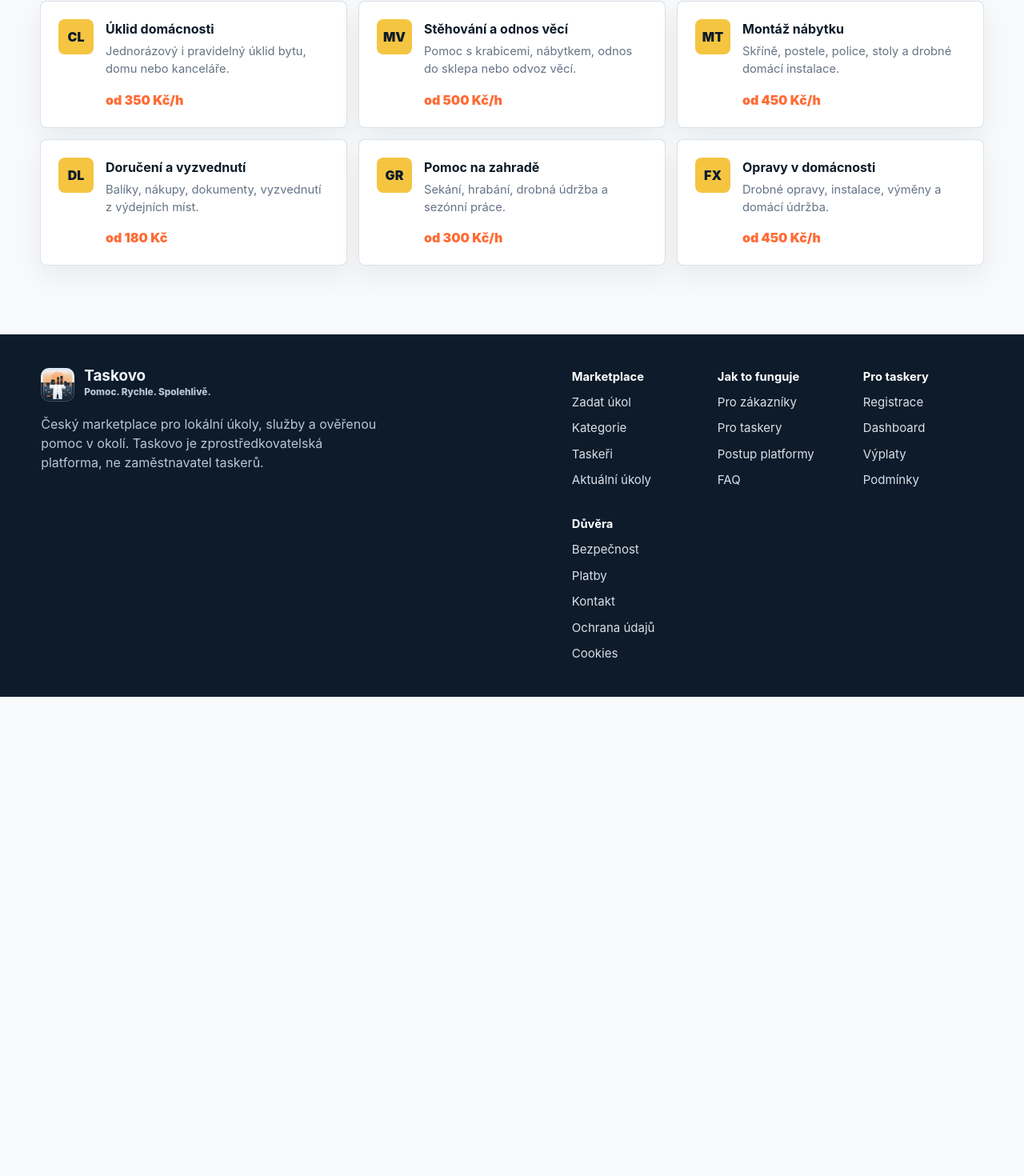
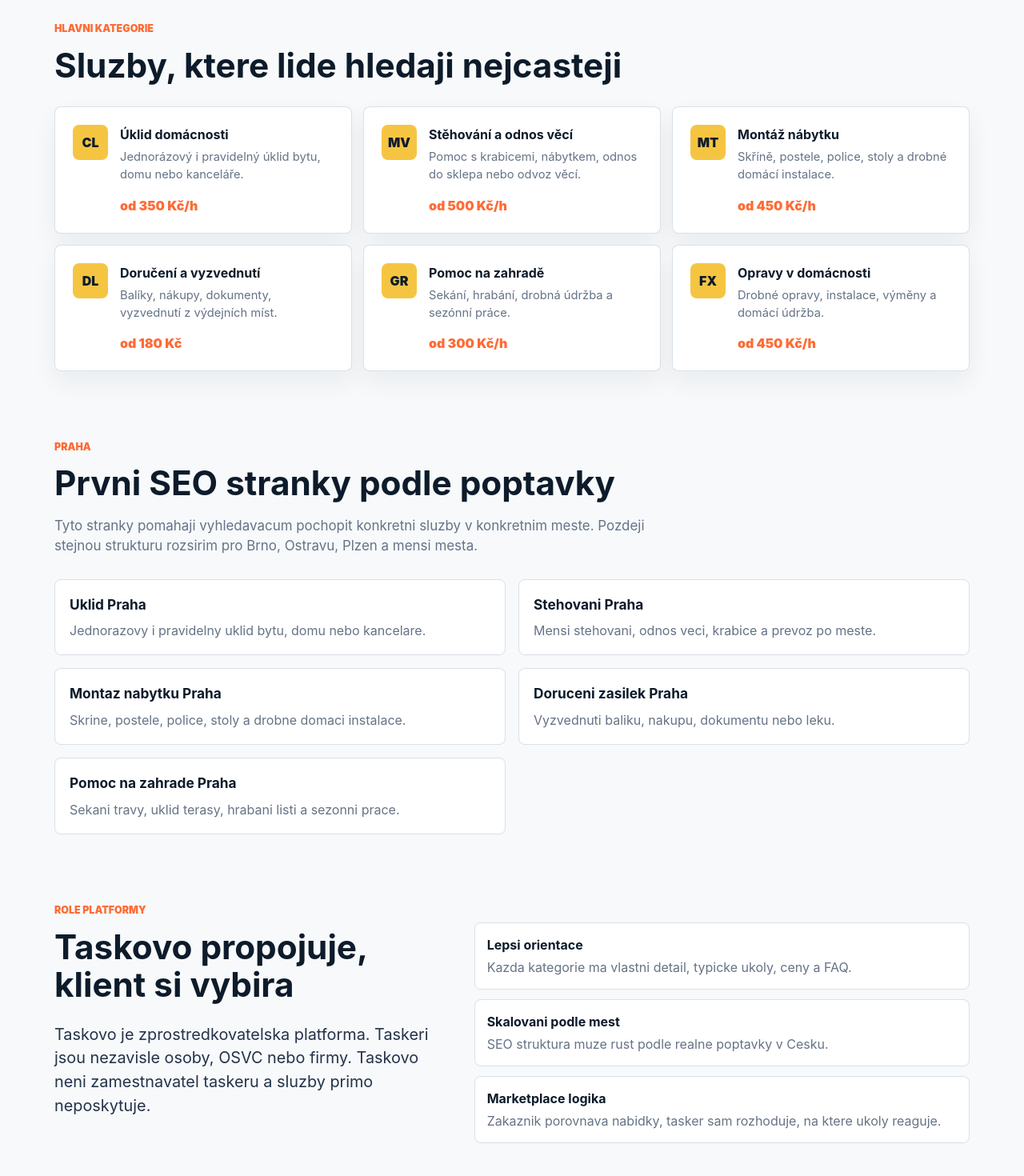
Before and after one commit to kaziodimm/taskovo-app, a Next.js app: page /kategorie in a window 1280 px wide. Shown: the part 372-1842 px from the top of the page at 80% size. Before the commit the page ends 1243 px from the top, so only its background shows below. Built offline with nearby package versions, Linux system fonts and the light colour scheme; no server answers.

Commit message:
Improve categories index with SEO landing links

```diff
--- a/app/kategorie/page.tsx
+++ b/app/kategorie/page.tsx
@@ -1,7 +1,30 @@
+import type { Metadata } from "next";
 import { CategoryCard } from "@/components/CategoryCard";
 import { Footer } from "@/components/Footer";
 import { Header } from "@/components/Header";
 import { marketplaceCategories } from "@/lib/marketplace-data";
+
+export const metadata: Metadata = {
+  title: "Kategorie sluzeb | Taskovo",
+  description:
+    "Prehled kategorii na Taskovo: uklid, stehovani, montaz nabytku, doruceni, zahrada, opravy a lokalni pomoc v Cesku.",
+  alternates: { canonical: "/kategorie" },
+  openGraph: {
+    title: "Kategorie sluzeb | Taskovo",
+    description: "Vyberte typ pomoci, zadejte ukol a porovnejte nabidky nezavislych taskeru v okoli.",
+    url: "https://taskovo-app.vercel.app/kategorie",
+    siteName: "Taskovo",
+    type: "website",
+  },
+};
+
+const seoLandingLinks = [
+  { title: "Uklid Praha", href: "/sluzby/uklid-praha", text: "Jednorazovy i pravidelny uklid bytu, domu nebo kancelare." },
+  { title: "Stehovani Praha", href: "/sluzby/stehovani-praha", text: "Mensi stehovani, odnos veci, krabice a prevoz po meste." },
+  { title: "Montaz nabytku Praha", href: "/sluzby/montaz-nabytku-praha", text: "Skrine, postele, police, stoly a drobne domaci instalace." },
+  { title: "Doruceni zasilek Praha", href: "/sluzby/doruceni-zasilek-praha", text: "Vyzvednuti baliku, nakupu, dokumentu nebo leku." },
+  { title: "Pomoc na zahrade Praha", href: "/sluzby/pomoc-na-zahrade-praha", text: "Sekani travy, uklid terasy, hrabani listi a sezonni prace." },
+];
 
 export default function CategoriesPage() {
   return (
@@ -12,16 +35,58 @@
           <div>
             <p className="kicker">Kategorie</p>
             <h1 className="page-title">Vyberte typ pomoci</h1>
-            <p className="hero-lead">Taskovo zacina u kategorii s jasnou poptavkou, rychlym porovnanim nabidek a lokalni dostupnosti napric Ceskem.</p>
+            <p className="hero-lead">
+              Taskovo zacina u kategorii s jasnou poptavkou, rychlym porovnanim nabidek a lokalni dostupnosti napric Ceskem.
+            </p>
           </div>
           <div className="page-hero-card">
-            <strong>8+ kategorii pro pilot</strong>
+            <strong>{marketplaceCategories.length} kategorii pro pilot</strong>
             <p>Uklid, stehovani, montaz, doruceni, zahrada, opravy a dalsi rozsireni podle realne poptavky.</p>
           </div>
         </section>
-        <div className="category-grid">
-          {marketplaceCategories.map((category) => <CategoryCard key={category.slug} category={category} />)}
-        </div>
+
+        <section className="section" style={{ paddingTop: 26 }}>
+          <div className="section-title">
+            <p className="kicker">Hlavni kategorie</p>
+            <h2>Sluzby, ktere lide hledaji nejcasteji</h2>
+          </div>
+          <div className="category-grid">
+            {marketplaceCategories.map((category) => <CategoryCard key={category.slug} category={category} />)}
+          </div>
+        </section>
+
+        <section className="section">
+          <div className="section-title">
+            <p className="kicker">Praha</p>
+            <h2>Prvni SEO stranky podle poptavky</h2>
+            <p>
+              Tyto stranky pomahaji vyhledavacum pochopit konkretni sluzby v konkretnim meste. Pozdeji stejnou strukturu rozsirim pro Brno, Ostravu, Plzen a mensi mesta.
+            </p>
+          </div>
+          <div className="legal-grid">
+            {seoLandingLinks.map((item) => (
+              <a className="legal-card" href={item.href} key={item.href}>
+                <h3>{item.title}</h3>
+                <p>{item.text}</p>
+              </a>
+            ))}
+          </div>
+        </section>
+
+        <section className="section split">
+          <div>
+            <p className="kicker">Role platformy</p>
+            <h2>Taskovo propojuje, klient si vybira</h2>
+            <p className="hero-lead">
+              Taskovo je zprostredkovatelska platforma. Taskeri jsou nezavisle osoby, OSVC nebo firmy. Taskovo neni zamestnavatel taskeru a sluzby primo neposkytuje.
+            </p>
+          </div>
+          <div className="feature-list">
+            <div><strong>Lepsi orientace</strong><span>Kazda kategorie ma vlastni detail, typicke ukoly, ceny a FAQ.</span></div>
+            <div><strong>Skalovani podle mest</strong><span>SEO struktura muze rust podle realne poptavky v Cesku.</span></div>
+            <div><strong>Marketplace logika</strong><span>Zakaznik porovnava nabidky, tasker sam rozhoduje, na ktere ukoly reaguje.</span></div>
+          </div>
+        </section>
       </main>
       <Footer />
     </>
```
